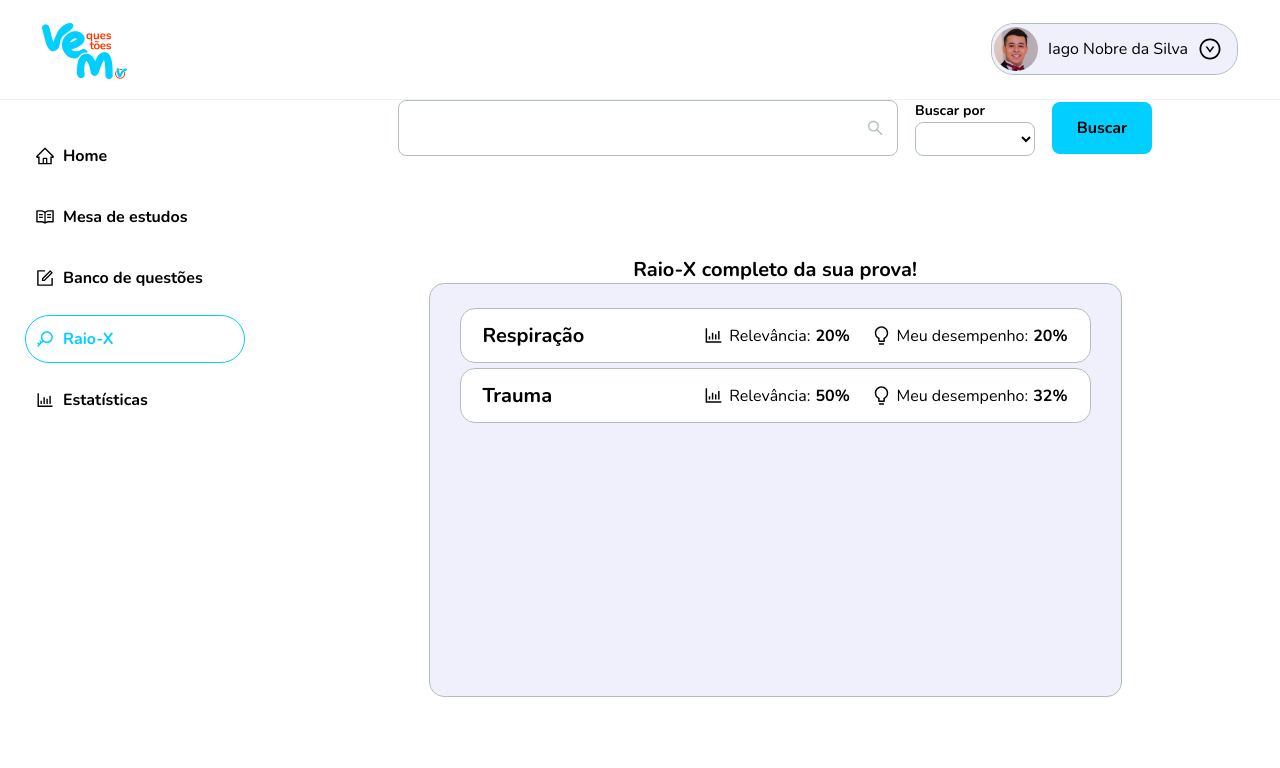
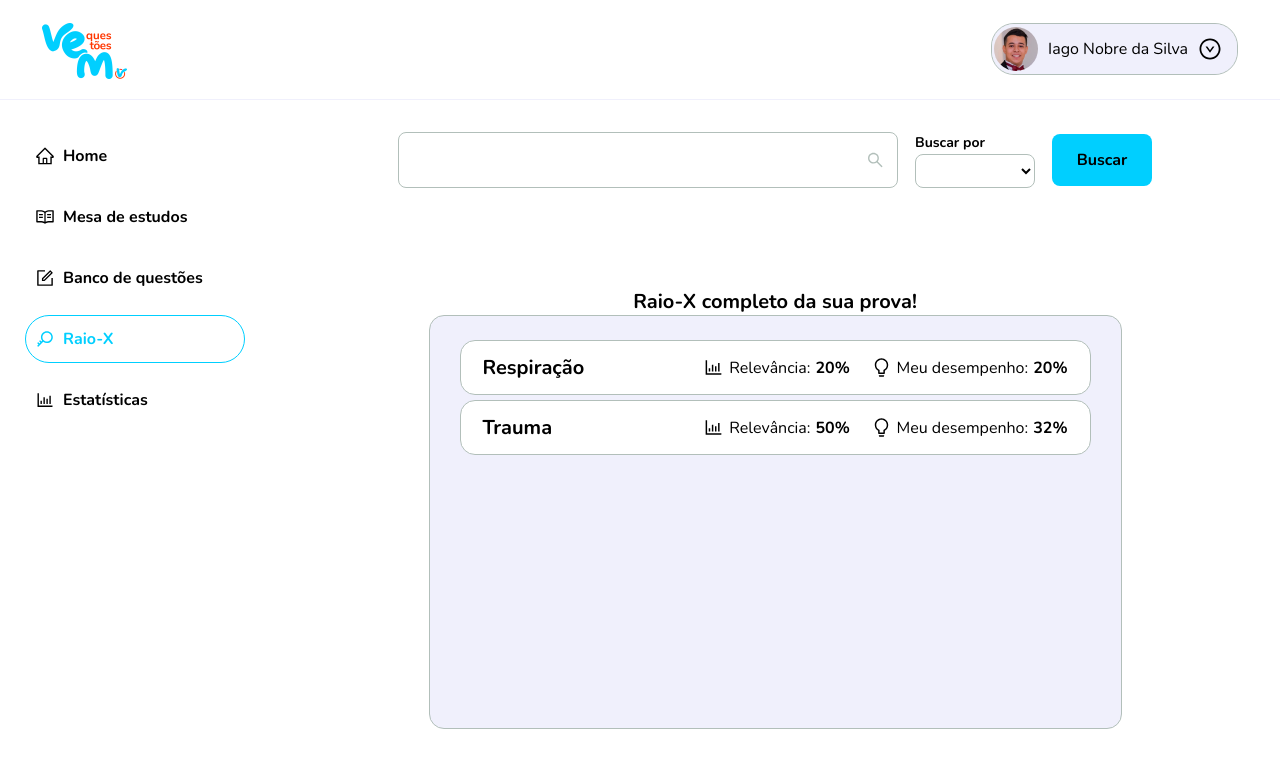
Before and after one commit to vadolasi/vem-questoes, a Next.js app: page /raio-x in a window 1280 px wide. Shown: the top 768 px of the page. Built offline with nearby package versions, Linux system fonts and the light colour scheme.

Commit message:
ajust searchBar posiition

```diff
--- a/src/pages/raio-x/styles.ts
+++ b/src/pages/raio-x/styles.ts
@@ -31,6 +31,6 @@ export const Search = styled('div', {
         width: "800px",
         gap: "17px",
 
-        marginTop: "32px auto"
+        marginTop: "32px"
 
 })
--- a/src/pages/simulados/styles.ts
+++ b/src/pages/simulados/styles.ts
@@ -26,6 +26,8 @@ export const Content = styled('main', {
 export const Search = styled('div', {
         display: "grid",
         gridTemplateColumns: "500px 120px 100px",
+        alignItems: "center",
+        justifyContent: "center",
         width: "800px",
         gap: "17px",
 
```
